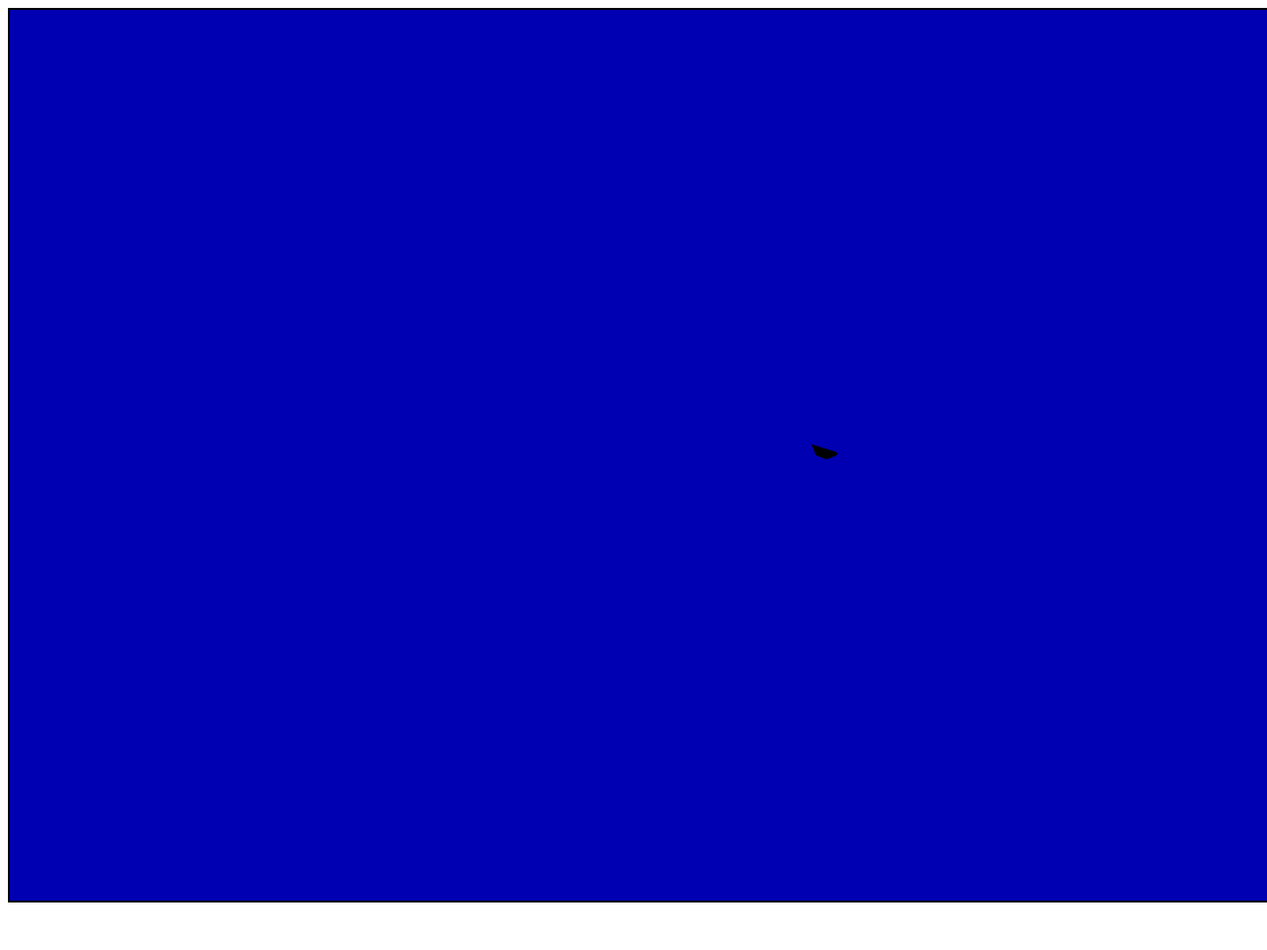
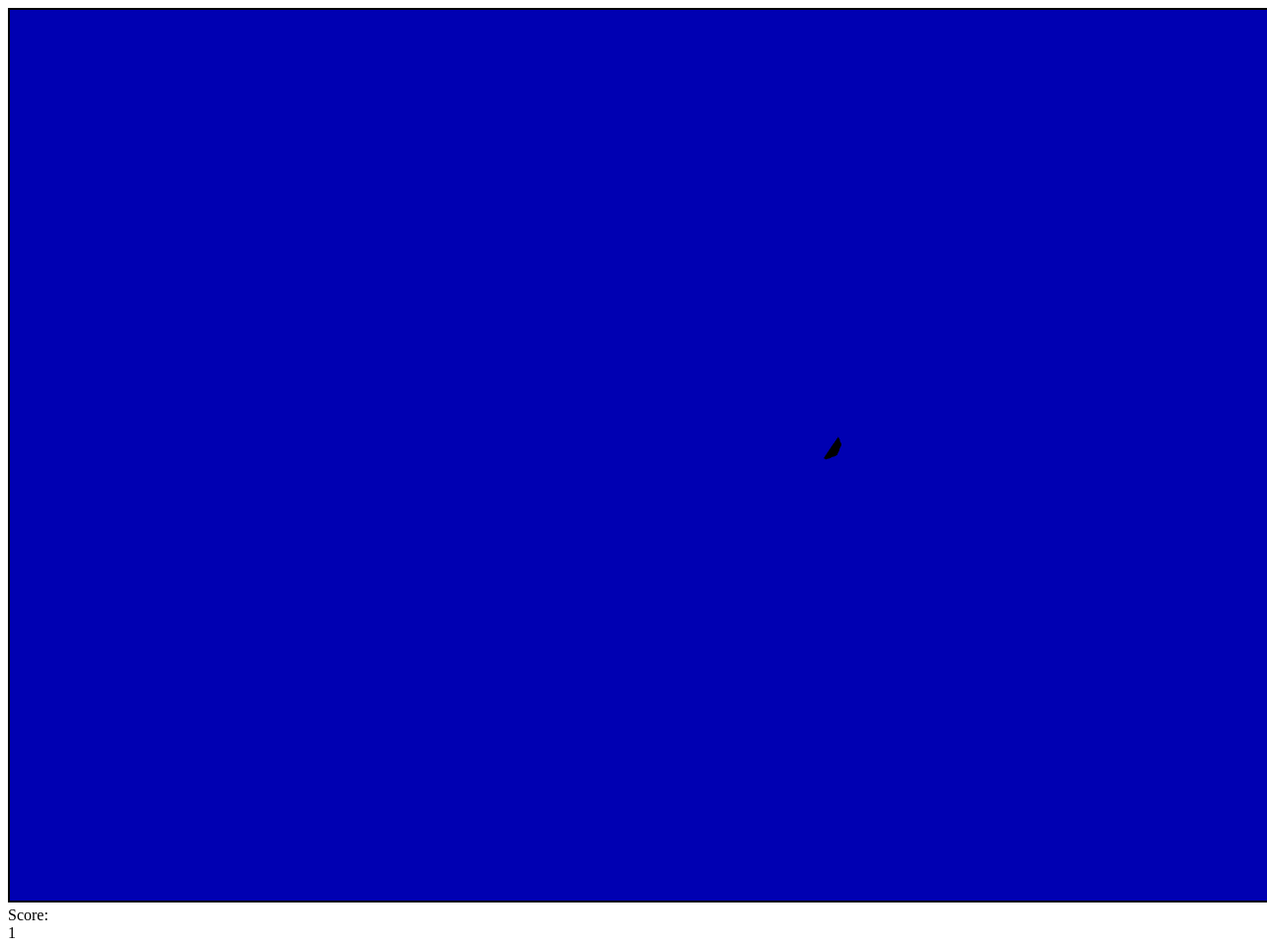
Before and after one commit to dheerajpreddy/Tunnel-Rush, a plain HTML site: page index.html in a window 1280 px wide. Shown: the top 960 px of the page at 99% size. Before the commit the page ends 924 px from the top, so only its background shows below. Drawn offline with Linux system fonts and the light colour scheme; animation ran at ten frames a second.

Commit message:
Final commit, added submission file

```diff
--- a/index.html
+++ b/index.html
@@ -9,7 +9,7 @@
   <body>
     <canvas id="glcanvas" width="1650" height="900"></canvas>
   </body>
-
+   Score: <div id="score"></div>
   <script src="./src/gl-matrix.js"></script>
   <script src="./src/tunnel.js"></script>
   <script src="./src/obstacles.js"></script>
--- a/src/main.js
+++ b/src/main.js
@@ -2,6 +2,10 @@ var cubeRotation = 0.0;
 var cam_position = [0.0, 1.0, 0.0];
 var rotateZ = 0.0;
 var isJump = false;
+var level = 1;
+var speedZ = 0.1;
+var obsRotation = 0.0;
+
 main();
 
 //
@@ -99,17 +103,21 @@ function main() {
 
   // Here's where we call the routine that builds all the
   // objects we'll be drawing.
+  scoreTag = document.getElementById('score');
+  titleTag = document.getElementsByTagName('title')[0];
   var buffers = [];
   tunnelObj = tunnelConstructor(100);
   obsObj = obsConstructor(100);
   buffers.push(initBuffers(gl, tunnelObj));
   buffers.push(initBuffers(gl, obsObj));
   const regular_texture = loadTexture(gl, 'assets/morty.png');
-  const grey_texture = loadTexture(gl, 'assets/texture2.png');
   const rick_texture = loadTexture(gl, 'assets/rick.png');
   var then = 0;
   // Draw the scene repeatedly
   function render(now) {
+    if(collisionDetection(obsObj)) {
+      return;
+    }
     now *= 0.001;  // convert to seconds
     const deltaTime = now - then;
     then = now;
@@ -141,6 +149,23 @@ function main() {
     } else {
       drawScene(gl, programInfo, buffers, regular_texture, deltaTime);
     }
+    scoreTag.innerHTML = Math.round(then);
+    titleTag.innerHTML = "Tunnel Rush " + "Level " + level.toString();
+    if(Math.round(then)>=10 && Math.round(then)<20) {
+      level = 2;
+      speedZ = 0.2;
+    } else if(Math.round(then)>=20 && Math.round(then)<30) {
+      level = 3;
+      speedZ = 0.4;
+    } else if(Math.round(then)>=30 && Math.round(then)<40) {
+      level = 4;
+      speedZ = 0.6;
+    } else if(Math.round(then)>40) {
+      level = 5;
+      speedZ = 0.1;
+      cam_position[1] = -1.5;
+    }
+    // console.log(speedZ);
     requestAnimationFrame(render);
   }
   requestAnimationFrame(render);
@@ -230,6 +255,7 @@ function loadTexture(gl, url) {
                 width, height, border, srcFormat, srcType,
                 pixel);
   var audio = new Audio('assets/background.m4a');
+  audio.loop = true;
   audio.play();
   const image = new Image();
   image.onload = function() {
@@ -264,7 +290,7 @@ function isPowerOf2(value) {
 // Draw the scene.
 //
 function drawScene(gl, programInfo, buffers, texture, deltaTime) {
-  cam_position[2] += 0.1;
+  cam_position[2] += speedZ;
   if(isJump) {
     cam_position[1] -= 0.05;
   }
@@ -309,7 +335,8 @@ function drawScene(gl, programInfo, buffers, texture, deltaTime) {
 
   // Now move the drawing position a bit to where we want to
   // start drawing the square.
-  var angle =    performance.now() * Math.PI / 180;
+  obsRotation =    performance.now() * Math.PI / 180;
+  obsRotation /= 10;
   mat4.translate(modelViewMatrix,     // destination matrix
                  modelViewMatrix,     // matrix to translate
                  cam_position);  // amount to translate
@@ -330,7 +357,7 @@ function drawScene(gl, programInfo, buffers, texture, deltaTime) {
     if(k==1) {
       mat4.rotate(modelViewMatrix,  // destination matrix
                   modelViewMatrix,  // matrix to rotate
-                  angle / 10,// amount to rotate in radians
+                  obsRotation,// amount to rotate in radians
                   [0, 0, 1]);       // axis to rotate around (X)
     }
     {
@@ -462,3 +489,13 @@ function loadShader(gl, type, source) {
 
   return shader;
 }
+
+function collisionDetection(obsObj) {
+  for (var i in obsObj.positions) {
+    if(i % 3 == 2)
+      if (obsObj.positions[i] - cam_position[2] < 1.0 && obsObj.positions[i] - cam_position[2] > -1.0) {
+        if (Math.cos(obsRotation) < 0.7)
+          return 1;
+      }
+  }
+}
--- a/src/obstacles.js
+++ b/src/obstacles.js
@@ -3,22 +3,12 @@ function obsConstructor(n) {
   obj.num = n;
   var positions = [];
   for (var i = 0; i < obj.num; i++) {
-    if (i % 2 == 0) {
       positions.push(
-          1.4,  0.0,  0.5-20*i,
-          1.0,  1.0,  0.5-20*i,
-         -1.4,  0.0,  0.5-20*i,
-         -1.0, -1.0,  0.5-20*i,
+          5,  0.0,  0.5-20*i,
+          5,  1.0,  0.5-20*i,
+         -5,  0.0,  0.5-20*i,
+         -5, -1.0,  0.5-20*i,
         )
-    }
-    else if (i % 2 == 1) {
-      positions.push(
-         -1.4,  0.0,  0.5-20*i,
-         -1.0, -1.0,  0.5-20*i,
-          1.0, -1.0,  0.5-20*i,
-          1.4,  0.0,  0.5-20*i,
-        )
-    }
   }
   var indices = [];
   for (var i = 0; i < obj.num; i++) {
```
Also changed, not shown: assets/texture1.png (deleted), assets/texture2.png (deleted), 3 other files.
